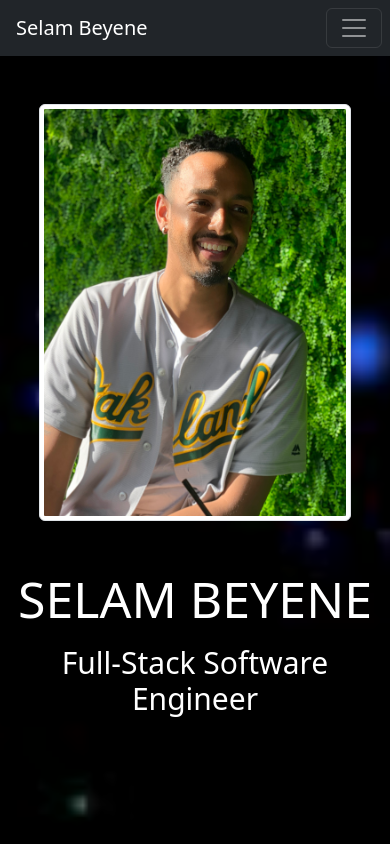
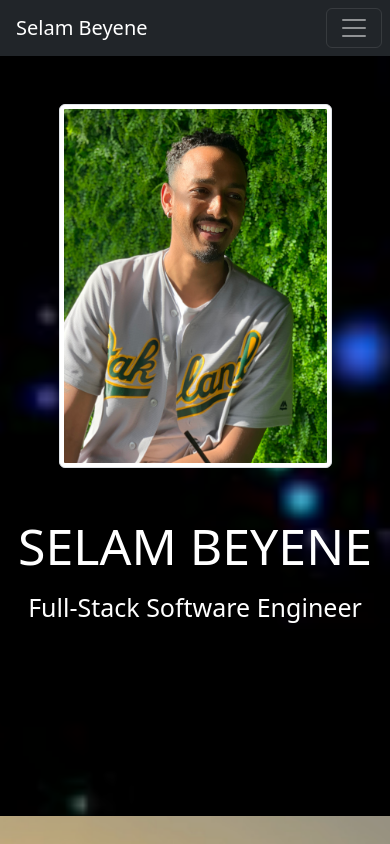
Before and after one commit to Slmbyn/my-portfolio, a React (Create React App) app: page / in a window 390 px wide. Shown: the top 844 px of the page. Built offline with nearby package versions, Linux system fonts and the light colour scheme; a web font is replaced by a local one.

Commit message:
adjusts mobile landing

```diff
--- a/src/App.js
+++ b/src/App.js
@@ -51,7 +51,7 @@ function App() {
       </Parallax>
     </span>
     {/* LANDING FOR SMALL SCREENS */}
-    <span className='d-block d-md-none' style={{height:'95vh'}}>
+    <span className='d-block d-md-none' style={{height:'90vh'}}>
       <Parallax
           strength={350}
           bgImage={starbg}
--- a/src/components/LandingPage.js
+++ b/src/components/LandingPage.js
@@ -30,12 +30,12 @@ export default function LandingPage() {
           src={profilePic}
           alt='Headshot'
           className='headshot img-fluid img-thumbnail'
-          style={{width:'80%'}}
+          style={{width:'70%'}}
         />
       </div>
       <div className='text-white text-center mt-5 '>
         <h1 style={{fontSize:'50px'}}>SELAM BEYENE</h1>
-        <h2 className='mt-3' style={{fontSize:'30px'}}>Full-Stack Software Engineer</h2>
+        <h2 className='mt-3' style={{fontSize:'25px'}}>Full-Stack Software Engineer</h2>
       </div>
     </div>
     </>
```
Also changed, not shown: src/styles/Landing.module.css (+0 -25 lines).
